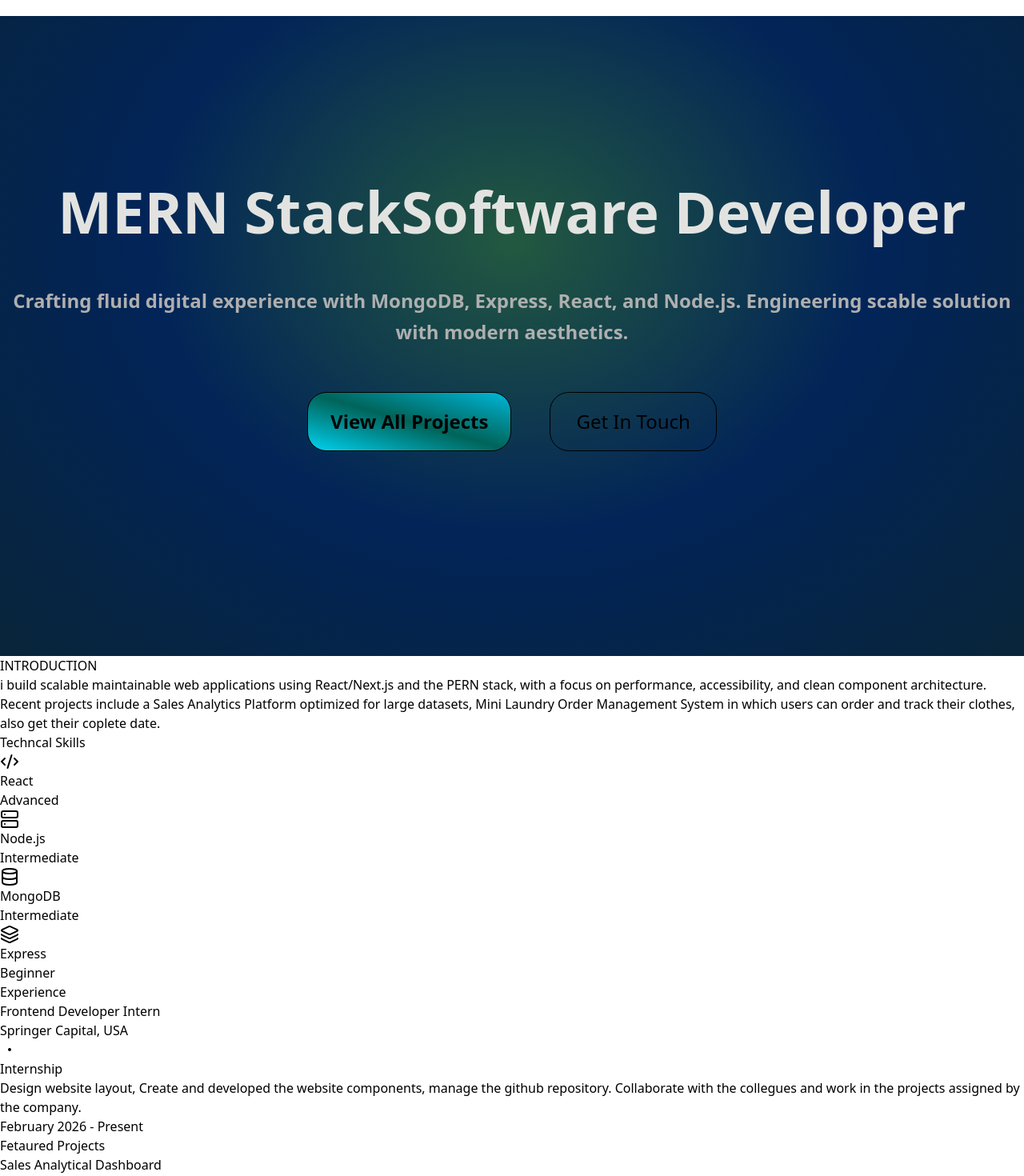
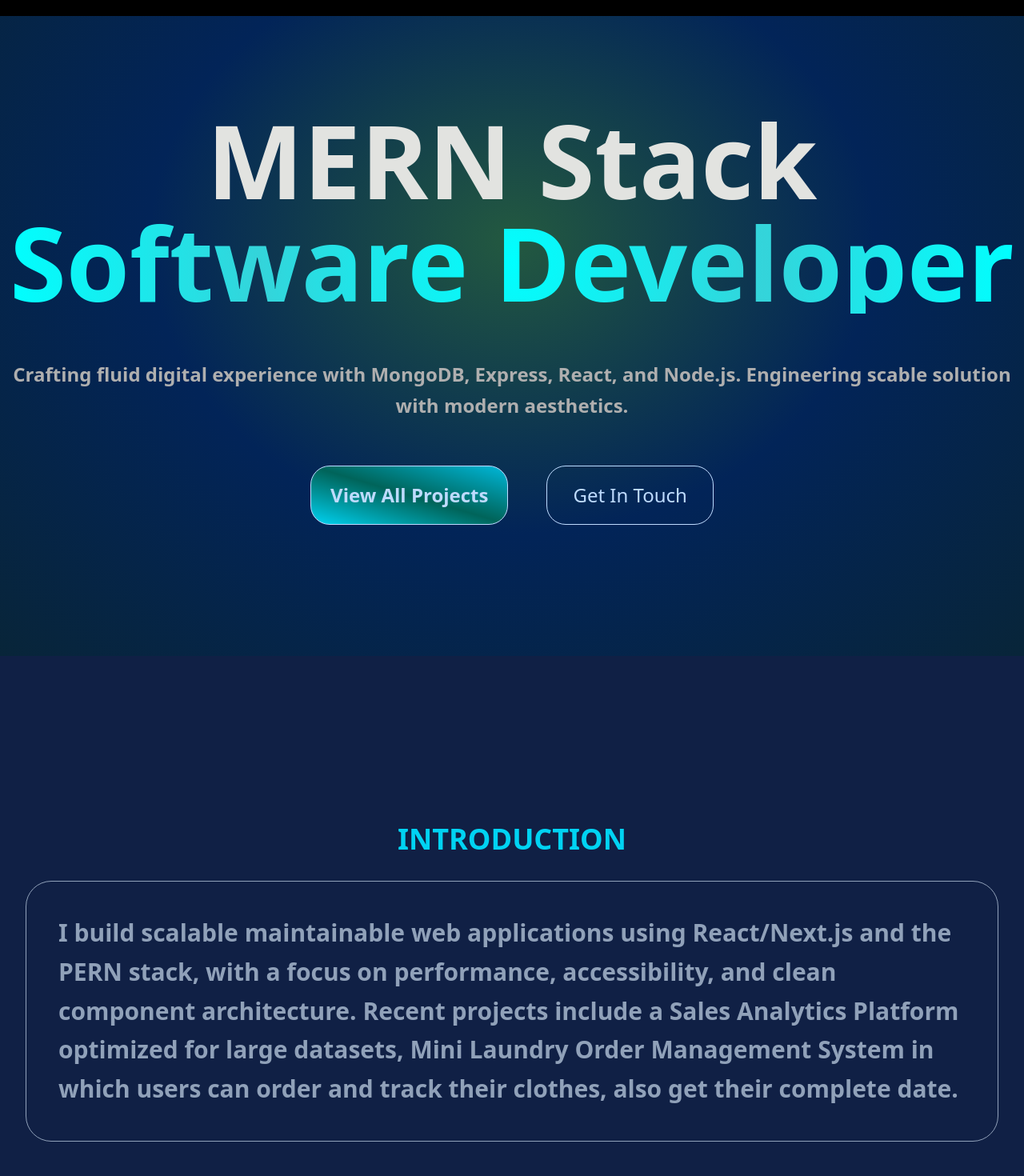
Before and after one commit to yashukaSan/Portfolio, a Next.js app: page / in a window 1280 px wide. Shown: the part 80-1550 px from the top of the page at 80% size. Built offline with nearby package versions, Linux system fonts and the light colour scheme.

Commit message:
Do some adjustmeent in the introduction and hero section

```diff
--- a/app/page.tsx
+++ b/app/page.tsx
@@ -10,7 +10,7 @@ import Image from "next/image";
 export default function Home() {
   return (
     <>
-      <section>
+      <section className="grid gap-12 bg-black text-blue-200" >
         <Comp1 />
         <Comp2 />
         <Comp3 />
--- a/app/sections/Hero.jsx
+++ b/app/sections/Hero.jsx
@@ -3,17 +3,17 @@ export default function Hero(){
     return (
         <section >
             <section className="bg-radial-[at_50%_35%] from-[#235940] via-[#022458] to-[#082539] h-screen flex flex-col justify-center mt-[100px] relative items-center align-center text-center" >
-                <div className="text-[#e2e3e0] text-7xl mb-12 flex flex-wrap font-bold justify-center" >
+                <div className="text-[#e2e3e0] text-7xl lg:text-9xl mb-12 flex flex-wrap font-sans font-bold justify-center" >
                     MERN Stack <br />
-                    <span className="bg-linear-r bg-clip-text from-[rgb(0,100,90)] via-white to-[rgb(0,12,100)] " >
-                        Software Developer
+                    <span className="bg-[radial-gradient(circle_at_center,cyan,rgb(52,212,218),cyan)] text-transparent bg-clip-text from-[rgb(0,100,90)] via-cyan-400 to-[rgb(0,12,100)] " >
+                        Software Developer{" "}
                     </span>
                 </div>
                 <p className="text-2xl p-2 font-semibold text-[#afafaf] leading-relaxed " >
                     Crafting fluid digital experience with MongoDB, Express, React, and Node.js. Engineering scable solution with modern aesthetics.
                 </p>
                 <div className="m-12 flex gap-12" >
-                    <button className="border px-7 py-5 rounded-3xl font-semibold bg-linear-to-tr from-cyan-400 via-[rgb(0,100,090)] to-cyan-500 text-2xl ">
+                    <button className="border px-6 hover:bg-[#e9e9e9] focus:border-red-400 focus:text-purple-400 text-cyan hover:text-cyan-500 py-5 rounded-3xl font-bold bg-linear-to-tr from-cyan-400 via-[rgb(0,100,090)] to-cyan-500 text-2xl ">
                         View All Projects
                     </button>
                     <button className="border px-8 rounded-3xl text-2xl">
@@ -21,14 +21,17 @@ export default function Hero(){
                     </button>
                 </div>
             </section>
-            <section>
-                <div>
-                    INTRODUCTION
-                    <p>
-                        i build scalable maintainable web applications using React/Next.js and the
+            <section className="bg-[#102045] h-screen flex justify-center items-center " >
+                <div >
+                    <span className="flex justify-center text-4xl pt-12 font-bold text-cyan-400  " >
+                        INTRODUCTION
+                    </span>
+                    <p className="bg-[#102045] border m-8 p-10 text-3xl font-semibold rounded-4xl text-slate-400 leading-relaxed " >
+                        I build scalable maintainable web applications using React/Next.js and the
                         PERN stack, with a focus on performance, accessibility, and clean component
                         architecture. Recent projects include a Sales Analytics Platform optimized for large datasets,
-                        Mini Laundry Order Management System in which users can order and track their clothes, also get their coplete date.
+                        Mini Laundry Order Management System in which users can order and track their clothes, also get
+                        their complete date.
                     </p>
                 </div>
                 <section>
```
